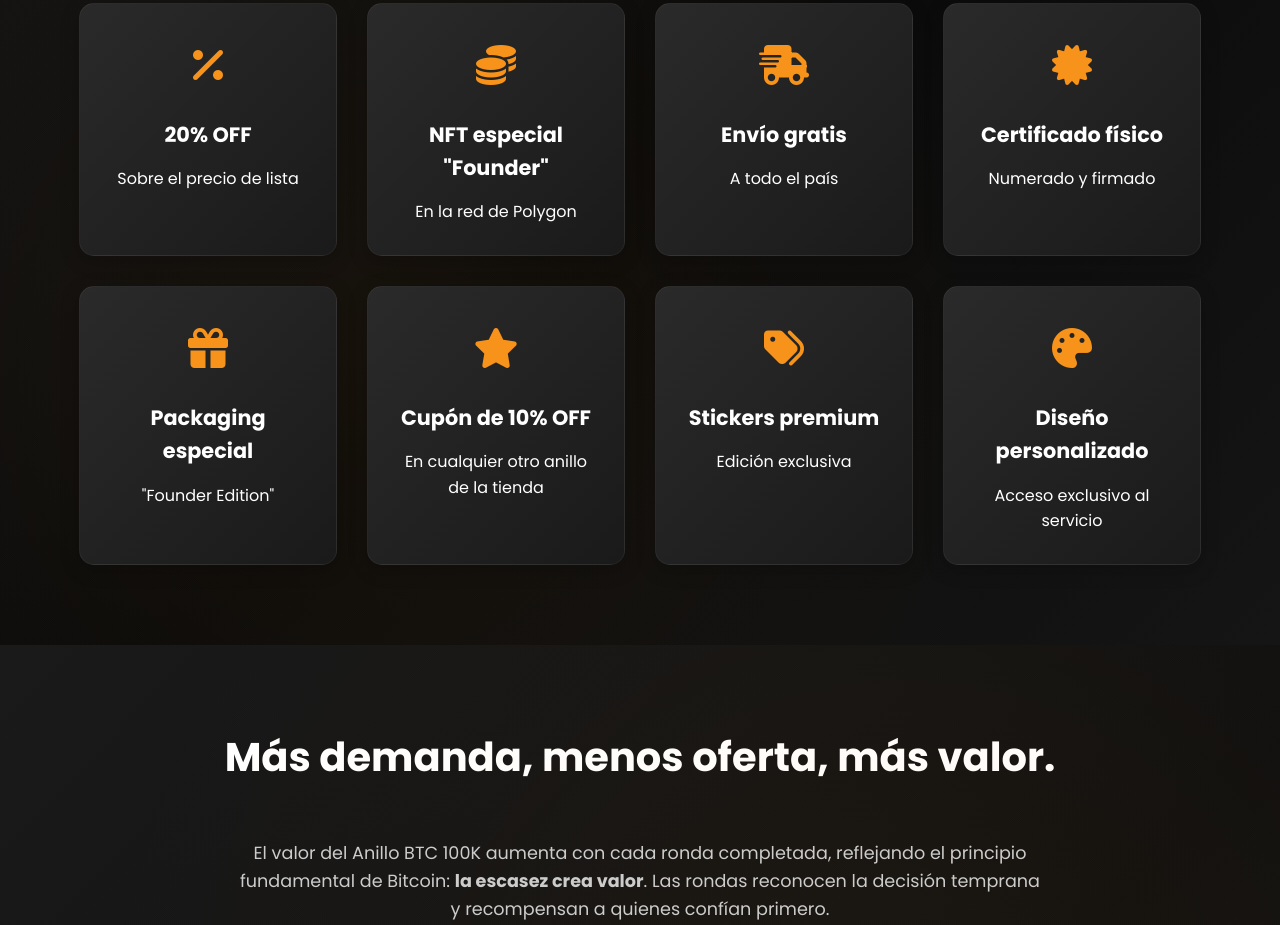
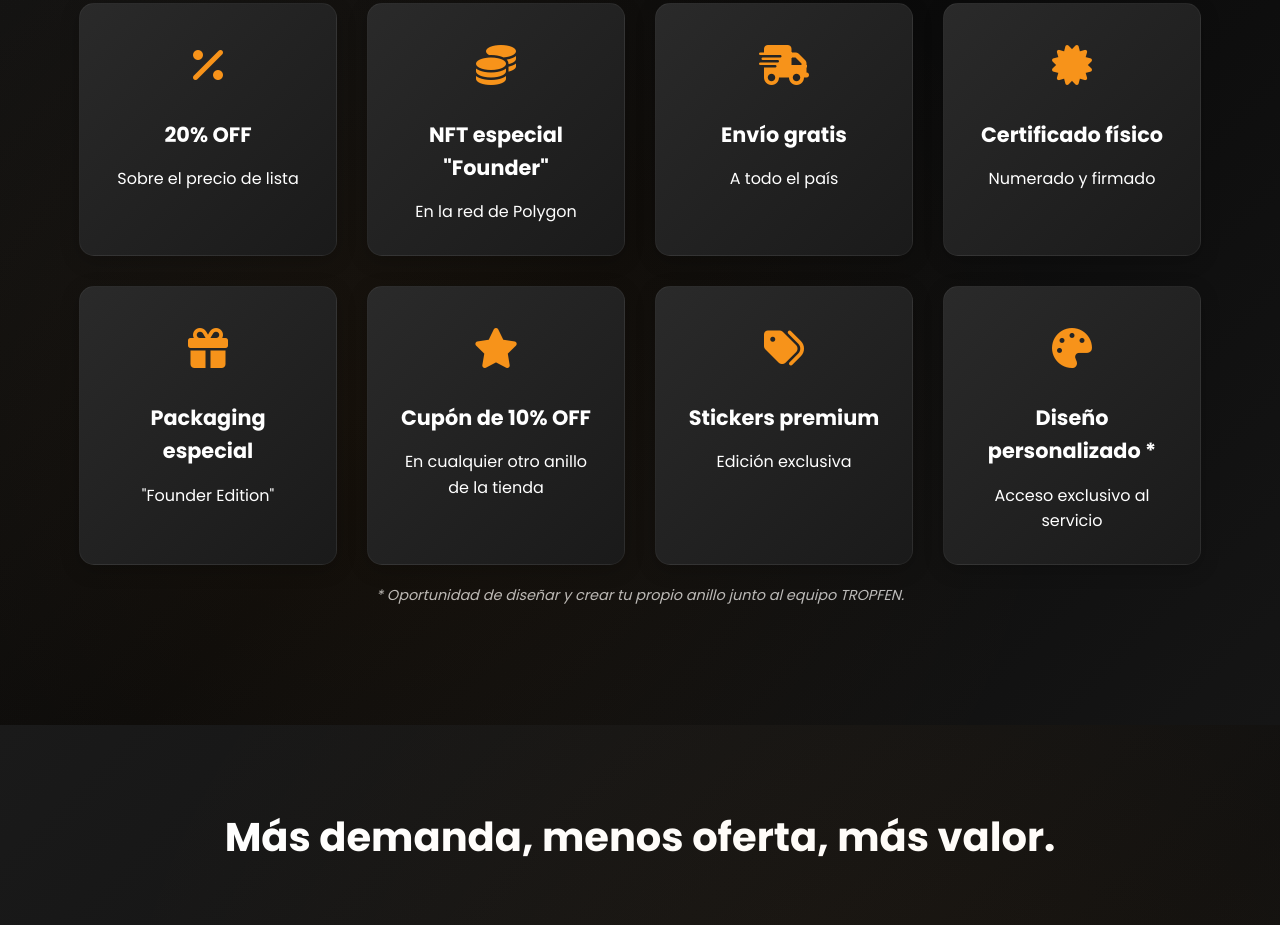
Before and after one commit to LeaPintos/landing-BTC100K, a plain HTML site: page index.html in a window 1280 px wide. Shown: the part 2834-3759 px from the top of the page. Drawn offline with Linux system fonts and the light colour scheme.

Commit message:
Agregada descripción del diseño personalizado

```diff
--- a/index.html
+++ b/index.html
@@ -830,6 +830,23 @@
     display: block;
   }
 }
+
+.founder-note {
+  text-align: center;
+  font-size: 0.9rem;
+  font-style: italic;
+  color: #bbb; /* gris suave para no competir con los títulos */
+  margin: 20px auto 40px auto;
+  max-width: 90%;
+  line-height: 1.4;
+}
+
+@media (max-width: 768px) {
+  .founder-note {
+    font-size: 0.85rem;
+    margin: 15px auto 30px auto;
+  }
+}
     </style>
 </head>
 <body>
@@ -958,10 +975,14 @@
                 </div>
                 <div class="benefit-card">
                     <div class="benefit-icon"><i class="fas fa-palette"></i></div>
-                    <h3>Diseño personalizado</h3>
+                    <h3>Diseño personalizado *</h3>
                     <p>Acceso exclusivo al servicio</p>
                 </div>
             </div>
+            <!-- Nota aclaratoria diseño personalizado -->
+<div class="founder-note">
+  <p>* Oportunidad de diseñar y crear tu propio anillo junto al equipo TROPFEN.</p>
+</div>
         </div>
     </section>
 
```
